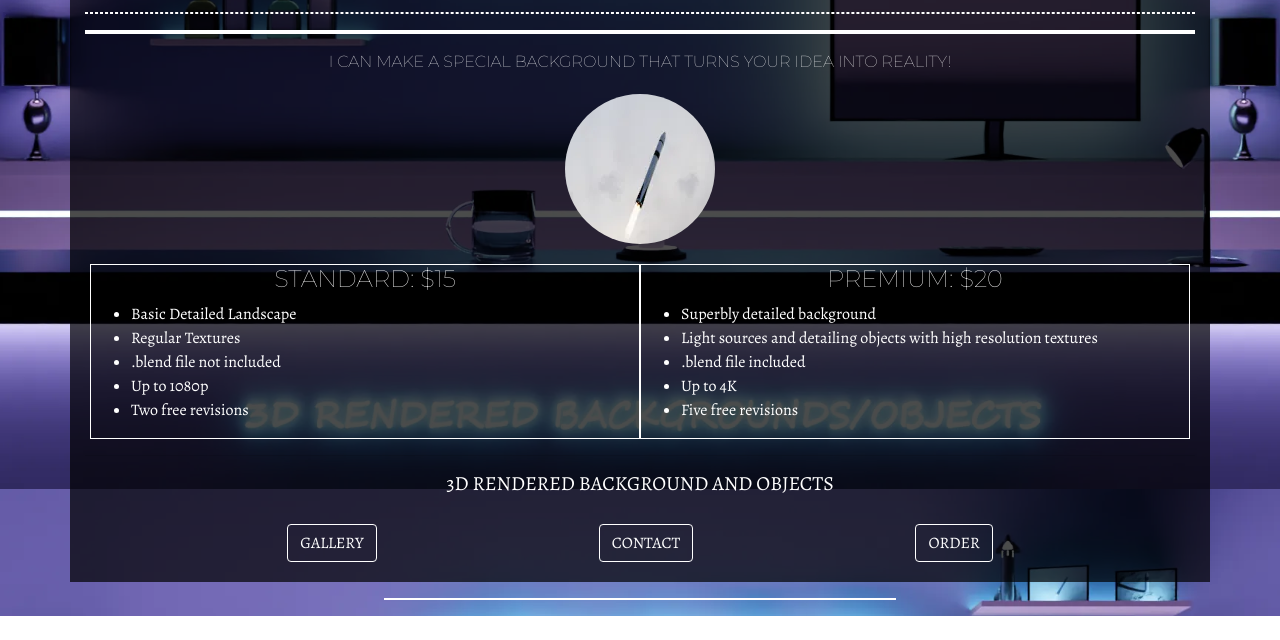
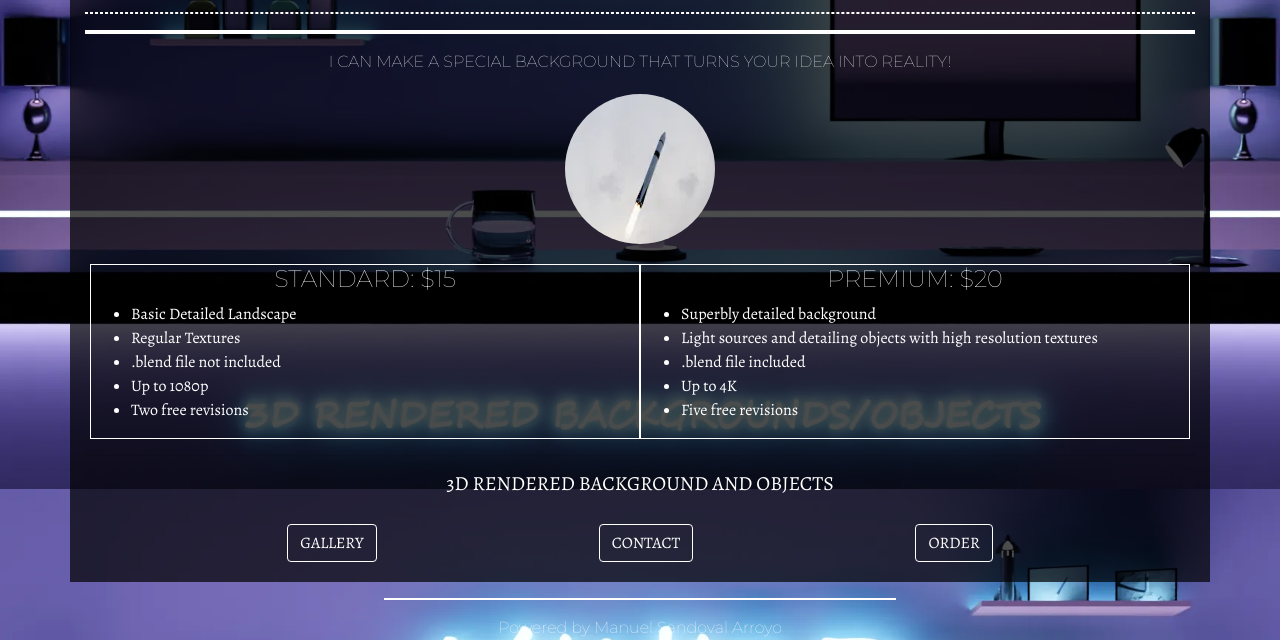
Before and after one commit to webpage-ui/mini3d, a plain HTML site: page index.html in a window 1280 px wide. Shown: the part 311-951 px from the top of the page. Before the commit the page ends 927 px from the top, so only its background shows below. Drawn offline with nearby package versions, Linux system fonts and the light colour scheme.

```diff
--- a/index.html
+++ b/index.html
@@ -69,6 +69,7 @@
             </div>
             <div class="exterior"><hr style="border: 1px solid white ;"></hr></div>
         </section>
+        <footer>Powered by <a href="https://webpage-ui.github.io">Manuel Sandoval Arroyo</a></footer>
     </div>
 </body>
 </html>
--- a/static/css/styles.css
+++ b/static/css/styles.css
@@ -36,6 +36,17 @@ button{
 }
 button:hover{
     background: linear-gradient(45deg, rgba(29, 236, 197, 0.5), rgba(91, 14, 214, 0.5) 100%);
+}
+footer{
+    color: white;
+    font-family: "Montserrat", sans-serif;
+    text-align: center;
+}
+footer a{
+    color: white;
+}
+footer a:hover{
+    color: red;
 }
 
 .container{
```
Also changed, not shown: static/images/logo.png.
